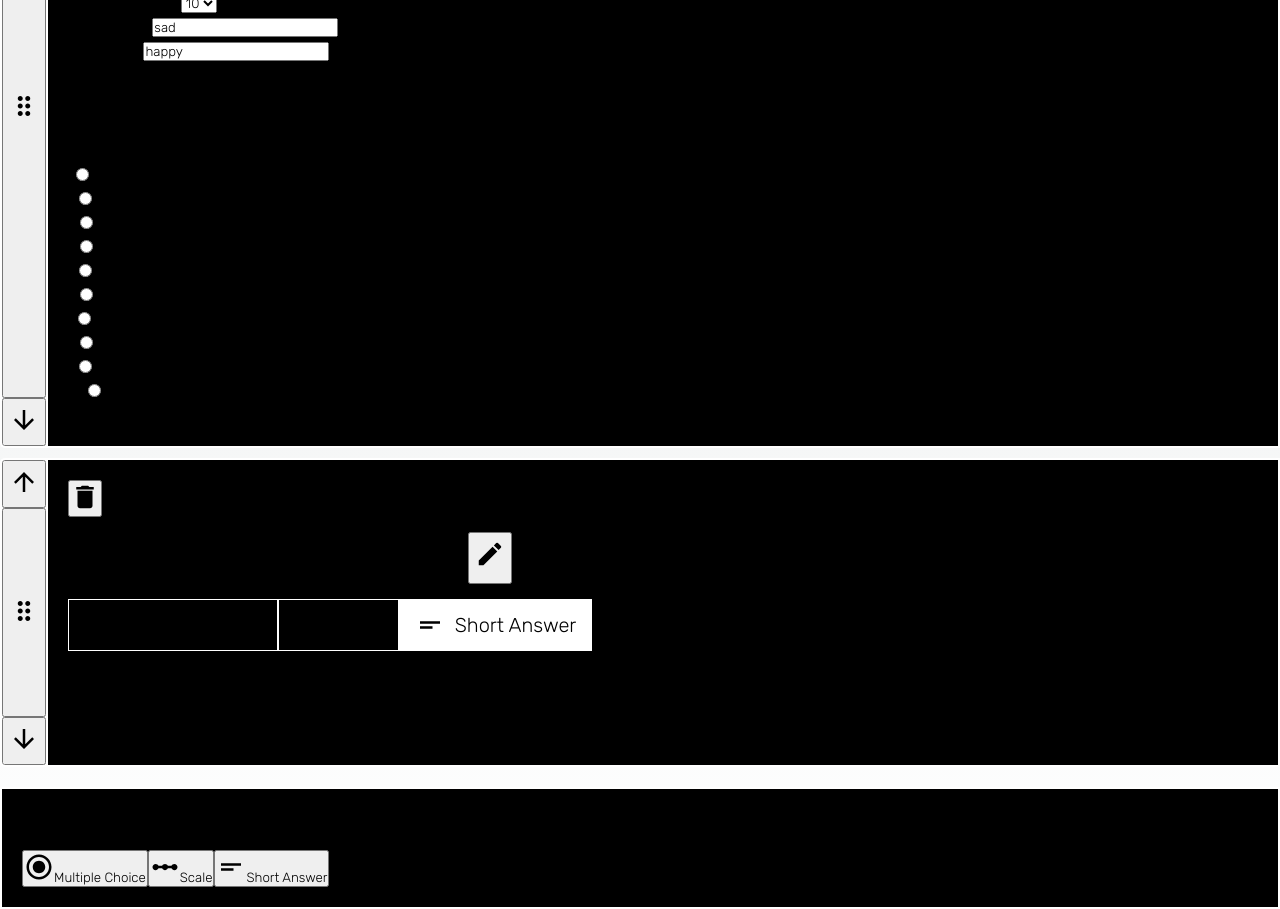
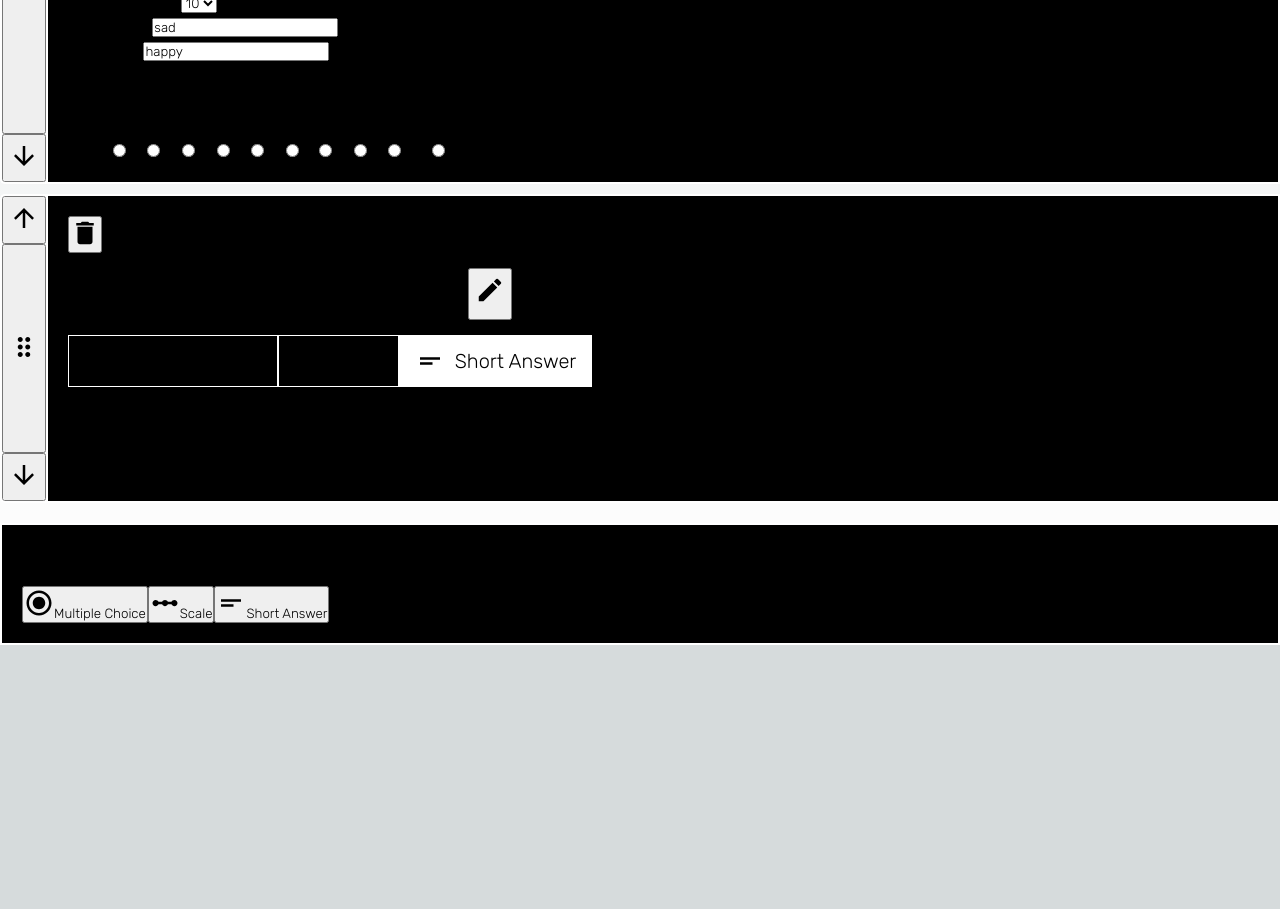
Before and after one commit to klalicki/mini-survey, a Next.js app: page /edit in a window 1280 px wide. Shown: the part 1100-2009 px from the top of the page. After the commit the page ends 1745 px from the top, so only its background shows below. Built offline with nearby package versions, Linux system fonts and the light colour scheme.

Commit message:
adds basic styling to scale preview

```diff
--- a/styles/globals.css
+++ b/styles/globals.css
@@ -232,3 +232,13 @@ a {
   outline: 5px solid lightblue;
   z-index: 100;
 }
+.scale-wrapper {
+  display: flex;
+  gap: 0.25rem;
+}
+.scale-radio {
+  display: flex;
+  flex-grow: 1;
+  justify-content: space-between;
+  gap: 0.5rem;
+}
```
